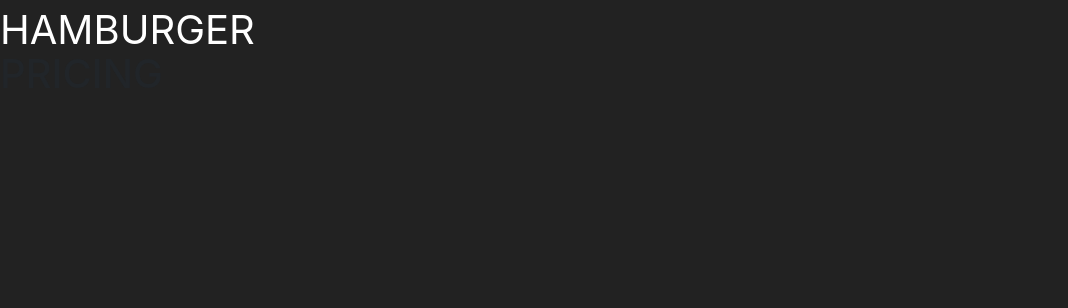
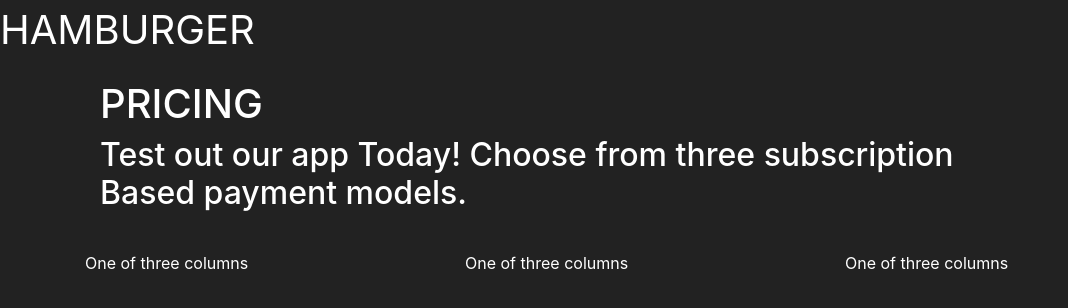
Before and after one commit to ThomasA64/speer-front-end, a React (Create React App) app: page /pricing in a window 1280 px wide. Shown: the top 308 px of the page, without its empty margins (0-1068 px from the left). Built offline with nearby package versions, Linux system fonts and the light colour scheme.

Commit message:
add grid to pricing and initial styles

```diff
--- a/src/App.js
+++ b/src/App.js
@@ -9,6 +9,7 @@ import "./styles/mainpage.css";
 import "./styles/allstyles.css";
 import "./styles/button.scss";
 import "./styles/nav.css";
+import "./styles/pricing.css";
 
 function App() {
   return (
--- a/src/components/Pricing.js
+++ b/src/components/Pricing.js
@@ -2,8 +2,22 @@ import React from "react";
 
 export default function Pricing() {
   return (
-    <div>
-      <h1>PRICING</h1>
-    </div>
+    <>
+      <div class="container">
+        <div className="row pricing-main">
+          <h1>PRICING</h1>
+          <h2>
+            Test out our app Today! Choose from three subscription
+            <br></br>
+            Based payment models.
+          </h2>
+        </div>
+        <div class="row options">
+          <div class="col-sm">One of three columns</div>
+          <div class="col-sm">One of three columns</div>
+          <div class="col-sm">One of three columns</div>
+        </div>
+      </div>
+    </>
   );
 }
--- /dev/null
+++ b/src/styles/pricing.css
@@ -0,0 +1,10 @@
+.pricing-main {
+  color: white;
+  display: flex;
+  flex-direction: column;
+  padding: 30px;
+}
+
+.options {
+  color: white;
+}
```
